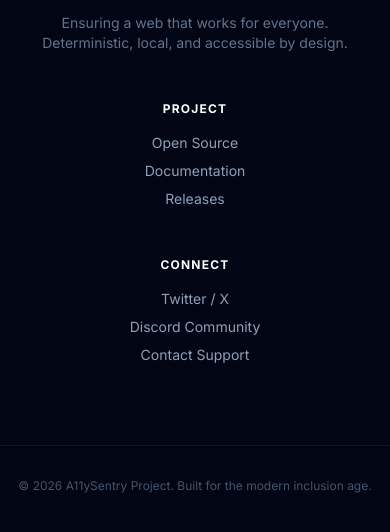
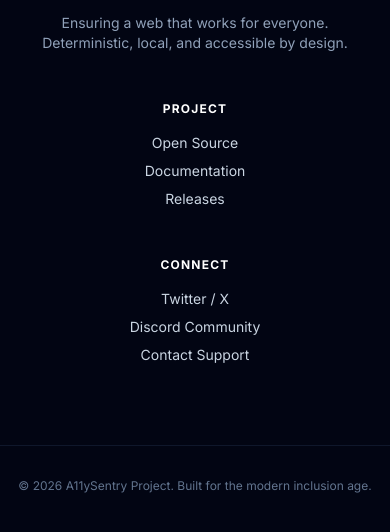
Before and after one commit to mbiondo/a11ysentry, an Astro site in the folder landing/: page / in a window 390 px wide. Shown: the part 5923-6455 px from the top of the page. Built offline with nearby package versions, Linux system fonts and the light colour scheme; Astro itself is replaced by a stand-in of ours.

Commit message:
fix(landing): increase contrast for AAA compliance based on a11y audit

```diff
--- a/landing/src/layouts/Layout.astro
+++ b/landing/src/layouts/Layout.astro
@@ -44,8 +44,8 @@ const baseUrl = import.meta.env.BASE_URL;
                 </a>
 
                 <div class="hidden md:flex gap-8 items-center">
-                    <a href="#features" class="text-sm font-semibold text-slate-400 hover:text-white transition-colors">Features</a>
-                    <a href="#mcp" class="text-sm font-semibold text-slate-400 hover:text-white transition-colors">MCP Integration</a>
+                    <a href="#features" class="text-sm font-semibold text-slate-300 hover:text-white transition-colors">Features</a>
+                    <a href="#mcp" class="text-sm font-semibold text-slate-300 hover:text-white transition-colors">MCP Integration</a>
                     <a href="https://github.com/mbiondo/a11ysentry" class="bg-white text-slate-950 px-5 py-2 rounded-full text-sm font-bold hover:bg-neon-cyan transition-all duration-300 shadow-lg shadow-neon-cyan/10" aria-label="View source on GitHub">
                         GitHub
                     </a>
@@ -63,14 +63,14 @@ const baseUrl = import.meta.env.BASE_URL;
                     <div class="text-xl font-bold tracking-tighter flex items-center justify-center md:justify-start gap-2">
                         <span class="text-neon-cyan">🛡️</span> a11ysentry
                     </div>
-                    <p class="text-sm text-slate-500 max-w-xs mx-auto md:mx-0">
+                    <p class="text-sm text-slate-400 max-w-xs mx-auto md:mx-0">
                         Ensuring a web that works for everyone. Deterministic, local, and accessible by design.
                     </p>
                 </div>
 
                 <div class="space-y-4">
                     <h3 class="font-bold text-white uppercase tracking-widest text-xs">Project</h3>
-                    <ul class="space-y-2 text-sm text-slate-400">
+                    <ul class="space-y-2 text-sm text-slate-300">
                         <li><a href="https://github.com/mbiondo/a11ysentry" class="hover:text-neon-cyan transition-colors">Open Source</a></li>
                         <li><a href={`${baseUrl}docs`} class="hover:text-neon-cyan transition-colors">Documentation</a></li>
                         <li><a href="https://github.com/mbiondo/a11ysentry/releases" class="hover:text-neon-cyan transition-colors">Releases</a></li>
@@ -79,7 +79,7 @@ const baseUrl = import.meta.env.BASE_URL;
 
                 <div class="space-y-4">
                     <h3 class="font-bold text-white uppercase tracking-widest text-xs">Connect</h3>
-                    <ul class="space-y-2 text-sm text-slate-400">
+                    <ul class="space-y-2 text-sm text-slate-300">
                         <li><a href="#" class="hover:text-neon-cyan transition-colors">Twitter / X</a></li>
                         <li><a href="#" class="hover:text-neon-cyan transition-colors">Discord Community</a></li>
                         <li><a href="mailto:hello@a11ysentry.dev" class="hover:text-neon-cyan transition-colors">Contact Support</a></li>
@@ -87,7 +87,7 @@ const baseUrl = import.meta.env.BASE_URL;
                 </div>
             </div>
 
-            <div class="mt-20 pt-8 border-t border-slate-900 text-center text-xs text-slate-600">
+            <div class="mt-20 pt-8 border-t border-slate-900 text-center text-xs text-slate-500">
                 <p>&copy; 2026 A11ySentry Project. Built for the modern inclusion age.</p>
             </div>
         </footer>
```
